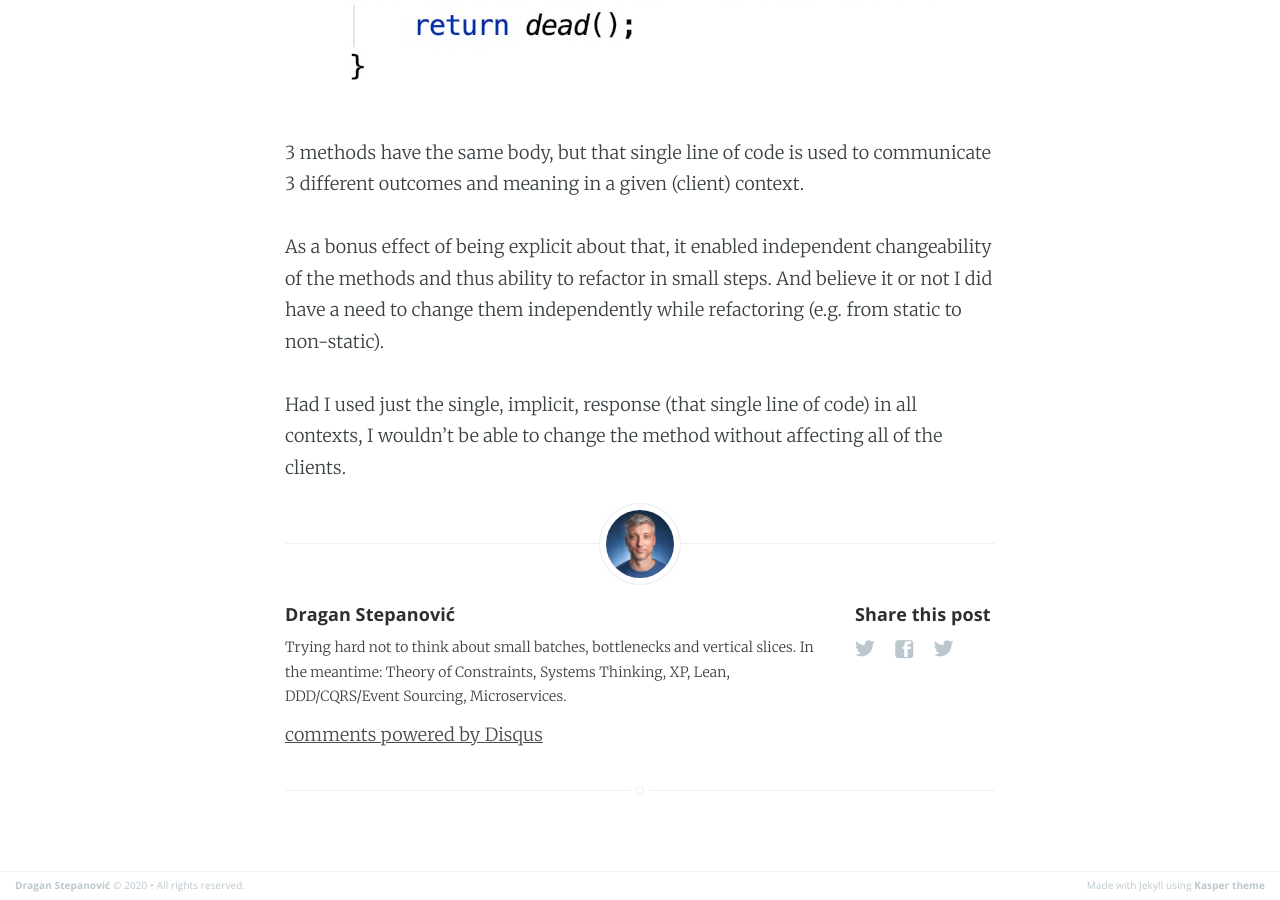
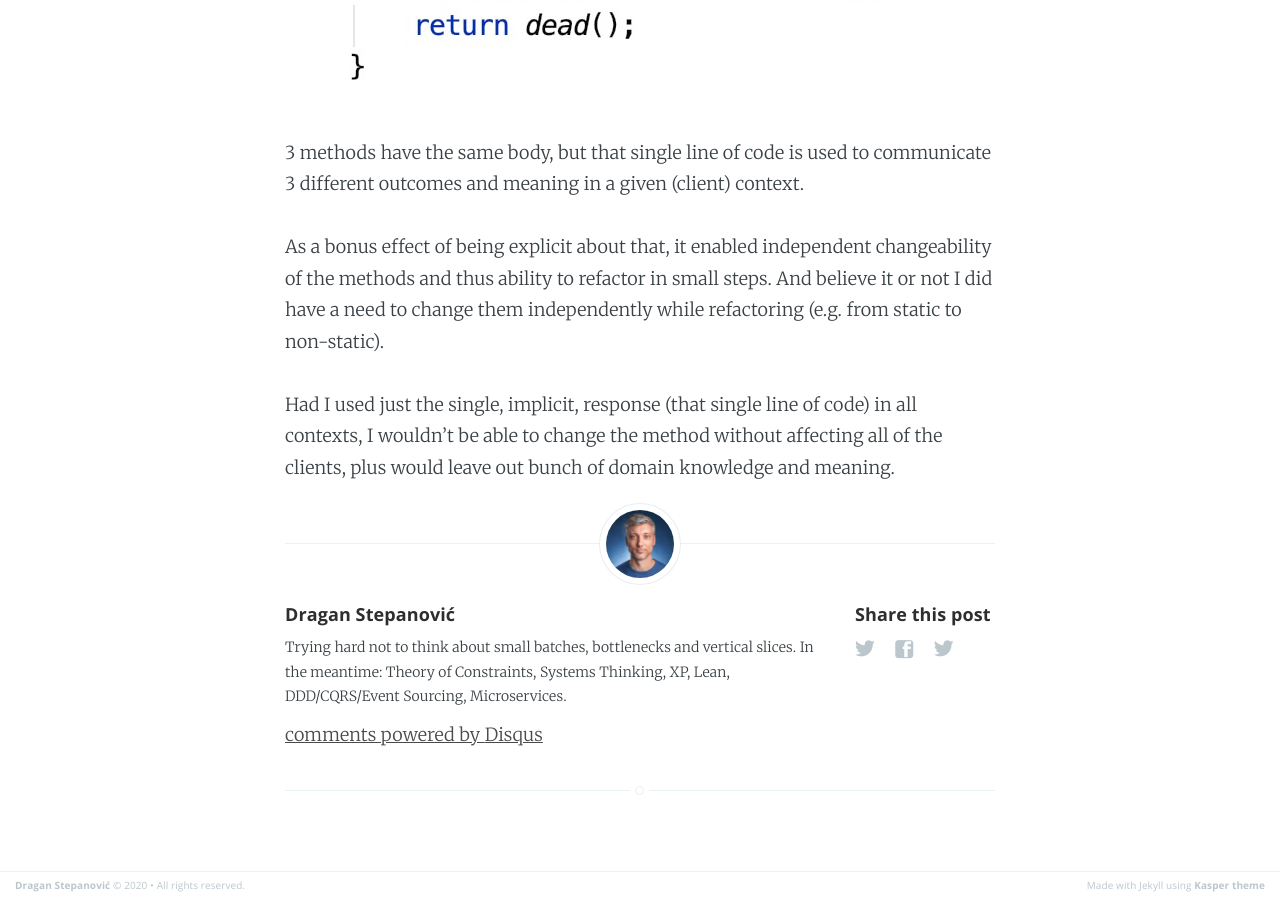
Before and after one commit to dragan-stepanovic/dragan-stepanovic.github.io, a Jekyll site: the page built from _posts/2020-07-13-from-expressive-domain-to-incremental-refactoring.md, in a window 1280 px wide and 900 px high, scrolled down 995 px. Built offline with Jekyll 4.4.1, drawn with Linux system fonts in a browser that asks for light colours; comment, search, counter and statistics services are not loaded.

Commit message:
Update 2020-07-13-from-expressive-domain-to-incremental-refactoring.md

```diff
--- a/_posts/2020-07-13-from-expressive-domain-to-incremental-refactoring.md
+++ b/_posts/2020-07-13-from-expressive-domain-to-incremental-refactoring.md
@@ -21,4 +21,4 @@ A snippet from Game of Life kata:
 As a bonus effect of being explicit about that, it enabled independent changeability of the methods and thus ability to refactor in small steps.
 And believe it or not I did have a need to change them independently while refactoring (e.g. from static to non-static).
 
-Had I used just the single, implicit, response (that single line of code) in all contexts, I wouldn't be able to change the method without affecting all of the clients.
+Had I used just the single, implicit, response (that single line of code) in all contexts, I wouldn't be able to change the method without affecting all of the clients, plus would leave out bunch of domain knowledge and meaning.
```
